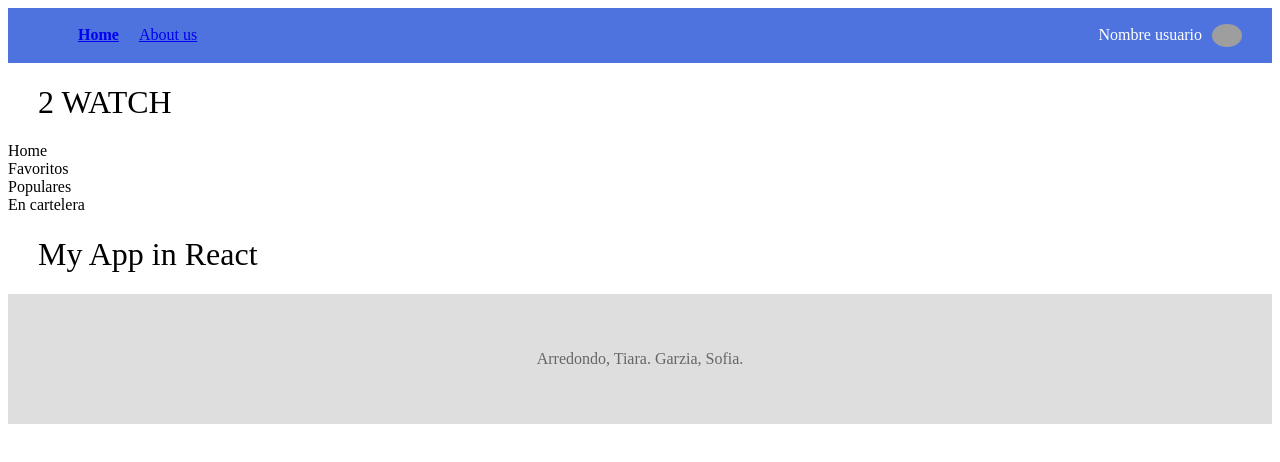
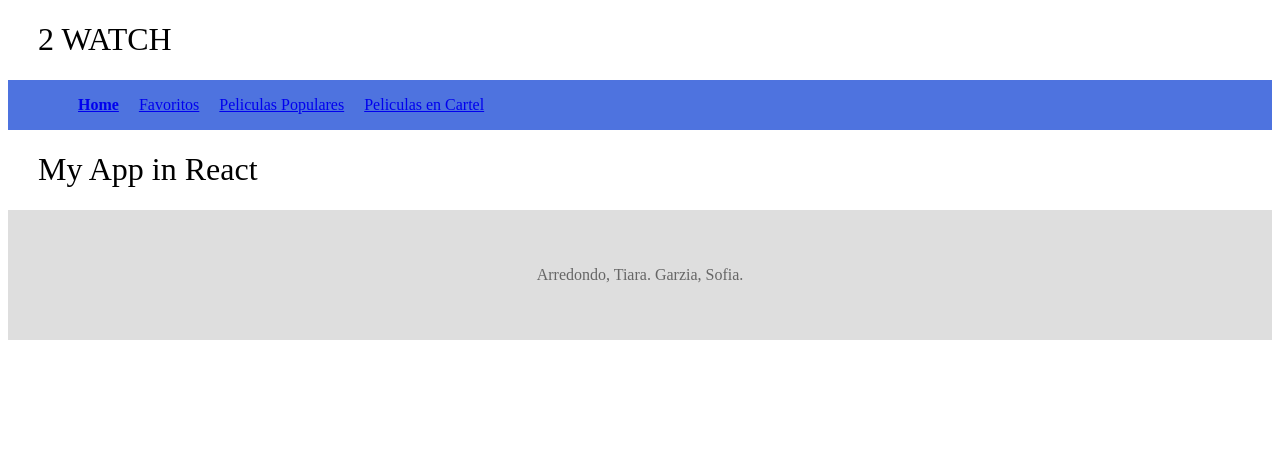
Before and after one commit to Tiaraarredondo/ACTUALIZADO, a React (Create React App) app in the folder proyect-ti/: page / in a window 1280 px wide. Shown: the top 462 px of the page. Built offline with nearby package versions, Linux system fonts and the light colour scheme; grey boxes are pictures that could not be loaded.

Commit message:
header/navigation

```diff
--- /dev/null
+++ b/proyect-ti/public/src/styles.css
@@ -0,0 +1,19 @@
+/* Resets */
+*{
+    box-sizing: border-box;
+}
+ul,ol {
+    padding: 0;
+}
+li {
+    list-style-type:none;
+}
+a {
+    text-decoration: none;
+    color: #000;
+}
+body {
+    font-family: Nunito;
+    margin: 0;
+    background-color: #eee;
+}
--- a/proyect-ti/src/App.js
+++ b/proyect-ti/src/App.js
@@ -1,17 +1,15 @@
 //aqui es donde generamos la estructura de la app y tambiene es el componente principal
 import React from "react";
+import Header from './components/Header/Header';
 import Footer from './components/Footer/Footer';
 import {Switch, Route } from 'react-router-dom'
 import Home from "./screens/Home/Home";
 // import Detalle from "./screens/Detalle/Detalle";
 // import NotFound from "./screens/NotFound/NotFound";
-import Header from './components/Header/Header';
-import Navegacion from './components/Navegacion/Navegacion';
 
 function App() {
   return (
     <>
-    <Navegacion/>
     <Header/>
         <Switch>
         <Route path={'/'} exact={true} component={Home} />
--- a/proyect-ti/src/components/Header/Header.js
+++ b/proyect-ti/src/components/Header/Header.js
@@ -1,32 +1,11 @@
 import React from "react";
-import OpcionesMenu from "./OpcionesMenu";
+import Navegacion from '../Navegacion/Navegacion';
 
 function Header() {
-    console.log('a change')
-    let opciones = [
-        {
-            name:'Home',
-            path: '/'
-        },
-
-        {
-            name:'Favoritos',
-            path: '/'
-        },
-        {
-            name:'Populares',
-            path: '/'
-        },
-        {
-            name:'En cartelera',
-            path: '/'
-        },
-
-    ]
     return (
         <header>
             <h1>2 WATCH</h1>
-            <OpcionesMenu config={opciones} />
+            <Navegacion />
         </header>
     )
 }
--- a/proyect-ti/src/components/Header/OpcionesMenu.js
+++ /dev/null
@@ -1,13 +0,0 @@
-import React from "react";
-
-function OpcionesMenu(props) {
-    return (
-        <section>
-            {
-                props.config.map((elm, idx) => <div key={idx + "-" + elm.name }>{elm.name}</div> )
-            }
-        </section>
-    )
-}
-
-export default OpcionesMenu
--- a/proyect-ti/src/components/Navegacion/Navegacion.js
+++ b/proyect-ti/src/components/Navegacion/Navegacion.js
@@ -9,19 +9,22 @@ function Navegacion(){
             path:'/'
         },
         {
-            nombre: 'About us',
-            path:'/aboutus'
+            nombre: 'Favoritos',
+            path:'/Favoritos'
+        },
+        {
+            nombre: 'Peliculas Populares',
+            path:'/PeliculasPopulares'
+        },
+        {
+            nombre: 'Peliculas en Cartel',
+            path:'/PeliculasEnCartel'
         },
 
     ]
     return(
     <nav>
         <OpcionesMenu opciones={opciones} />
-        <ul className="user">
-            <li>Nombre usuario
-                <img src="./img/user.jpg" alt="" />
-            </li>
-        </ul>
     </nav>
     )
 }
```
Also changed, not shown: proyect-ti/src/screens/Detalle/Detalle.js (added, +8 -0 lines), proyect-ti/src/screens/NotFound/NotFound.js (added, +7 -0 lines).
